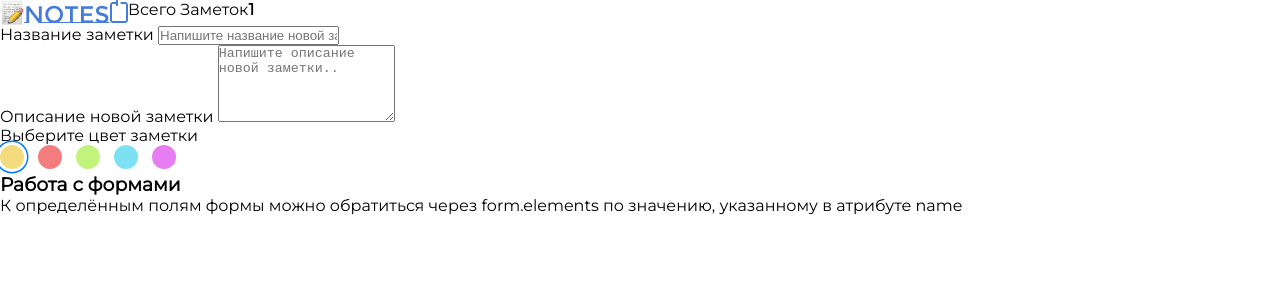
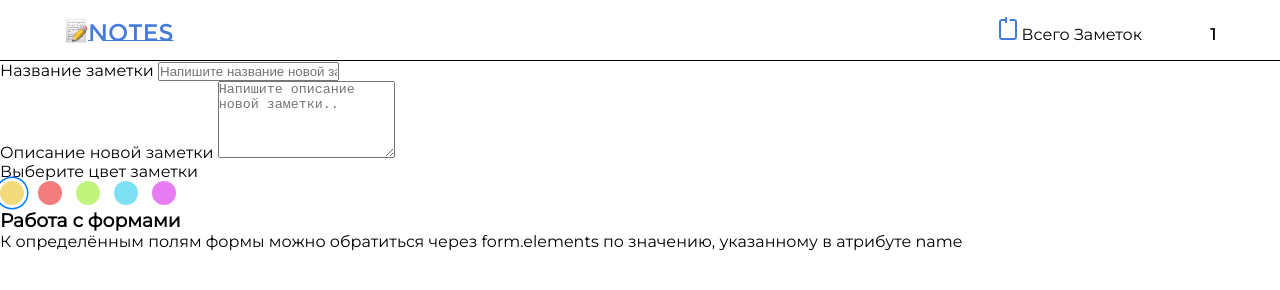
Before and after one commit to aleharedko/projectItincubaror, a plain HTML site: page index.html in a window 1280 px wide. Drawn offline with Linux system fonts and the light colour scheme.

Commit message:
work with project adds style for header but not all

```diff
--- a/index.html
+++ b/index.html
@@ -12,12 +12,16 @@
 <body>
 <div id="app"></div>
 <header class="header">
-    <img src="image/icons/📝Notes.png" height="25" width="110" alt="logo"/>
-    <img src="image/icons/Vector.png" height="23" width="18" alt="img note"/>
-    <span>Всего Заметок</span>
-    <span>
+    <div class="container">
+        <img src="image/icons/📝Notes.png" height="25" width="110" alt="logo"/>
+        <div>
+            <img src="image/icons/Vector.png" height="23" width="18" alt="img note"/>
+            <span>Всего Заметок</span>
+            <span>
         <b class="strong_number"></b>
     </span>
+        </div>
+    </div>
 </header>
 <main>
     <form class="note-form" name="notes">
--- a/style.css
+++ b/style.css
@@ -14,8 +14,19 @@ body {
     font-family: "Montserrat", sans-serif;
 }
 
+
+.container{
+    display: flex;
+    height: 60px;
+    align-items: center;
+    justify-content: space-between;
+}
 .header{
-    display: flex;
+    border-bottom: 0.3px solid black;
+}
+
+header > div > img, .strong_number {
+    margin: 0px 64px;
 }
 
 fieldset {
```
